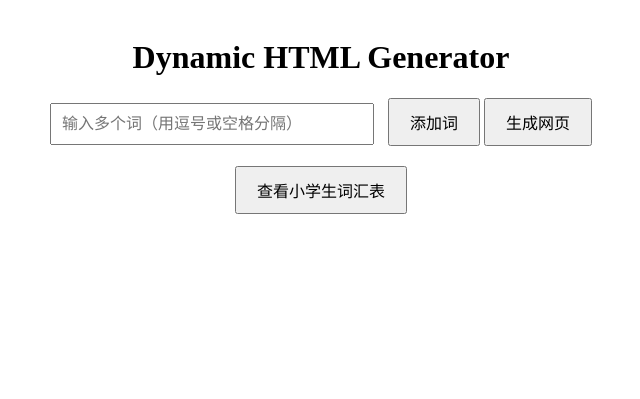
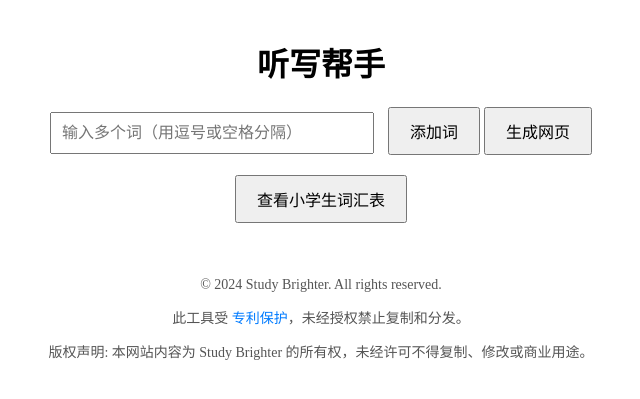
Before and after one commit to slyrx/Tech_Blog, a Jekyll site: the page listenAndWrite.html, which Jekyll copies as it is, in a window 1280 px wide. Shown: the top 399 px of the page, without its empty margins (319-959 px from the left). Built offline with Jekyll 4.4.1, drawn with Linux system fonts in a browser that asks for light colours.

Commit message:
Update listenAndWrite.html

```diff
--- a/listenAndWrite.html
+++ b/listenAndWrite.html
@@ -3,7 +3,7 @@
   <head>
     <meta charset="UTF-8" />
     <meta name="viewport" content="width=device-width, initial-scale=1.0" />
-    <title>Dynamic HTML Generator</title>
+    <title>听写帮手</title>
     <style>
       body {
         display: flex;
@@ -46,10 +46,20 @@
       #backToTop:hover {
         background-color: #0056b3;
       }
+      footer {
+        margin-top: 20px;
+        text-align: center;
+        font-size: 14px;
+        color: #555;
+      }
+      footer a {
+        color: #007bff;
+        text-decoration: none;
+      }
     </style>
   </head>
   <body>
-    <h1>Dynamic HTML Generator</h1>
+    <h1>听写帮手</h1>
 
     <!-- Input Container -->
     <div class="input-container">
@@ -72,6 +82,20 @@
 
     <!-- Back to Top Button -->
     <button id="backToTop" onclick="scrollToTop()">回到顶部</button>
+
+    <!-- Footer with copyright and patent info -->
+    <footer>
+      <p>&copy; 2024 Study Brighter. All rights reserved.</p>
+      <p>
+        此工具受
+        <a href="https://www.cnipa.gov.cn/">专利保护</a
+        >，未经授权禁止复制和分发。
+      </p>
+      <p>
+        版权声明: 本网站内容为 Study Brighter
+        的所有权，未经许可不得复制、修改或商业用途。
+      </p>
+    </footer>
 
     <script>
       // 字符串数组
```
